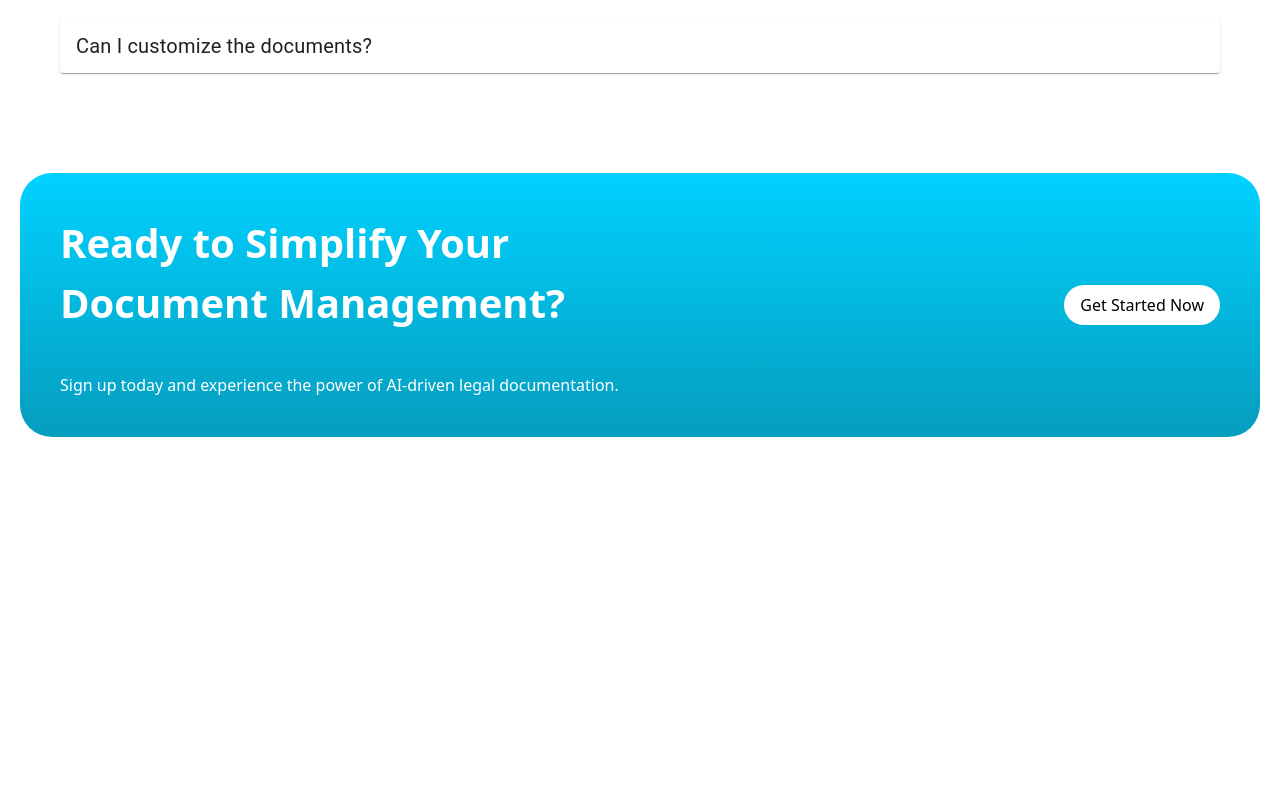
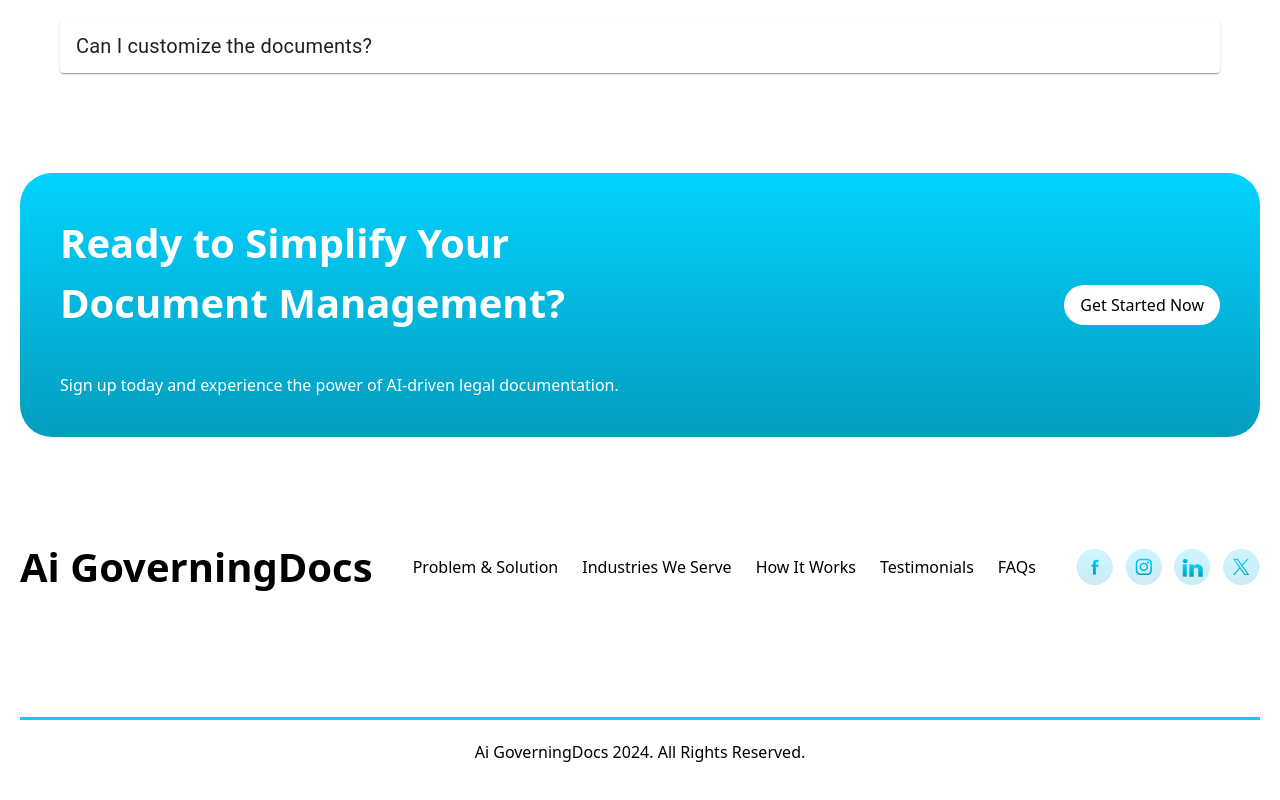
Before and after one commit to skSadi12/carBusiness, a React (Vite) app: page / in a window 1280 px wide. Shown: the part 3503-4303 px from the top of the page. Before the commit the page ends 3940 px from the top, so only its background shows below. Built offline with nearby package versions, Linux system fonts and the light colour scheme; some icons are missing.

Commit message:
footer section done and some change

```diff
--- a/src/App.jsx
+++ b/src/App.jsx
@@ -1,11 +1,13 @@
 
 import './App.css'
+import Ai from './components/home/Ai'
 import Hero from './components/home/Hero'
 import Management from './components/home/Management'
 import Partners from './components/home/Partners'
 import Problem from './components/home/Problem'
 import Questions from './components/home/Questions'
 import Reviews from './components/home/Reviews'
+import Footer from './components/sheard/Footer'
 
 function App() {
 
@@ -18,6 +20,8 @@ function App() {
       <Partners/>
       <Questions/>
       <Management/>
+      <Ai/>
+      <Footer/>
     </main>
   )
 }
--- a/src/components/home/Ai.jsx
+++ b/src/components/home/Ai.jsx
@@ -0,0 +1,32 @@
+import React from "react";
+import fb from "/fb.png";
+import inst from "/instagram.png";
+import linkd from "/in.png";
+import x from "/x.png";
+
+function Ai() {
+  return (
+    <section className="max-w-[1400px] my-20  mx-auto">
+      <div className="flex justify-center md:text-start text-center  p-5 gap-10 lg:justify-between items-center flex-wrap ">
+        <div>
+          <h1 className="text-[40px] font-bold">Ai GoverningDocs</h1>
+        </div>
+        <div className="flex gap-6 flex-wrap">
+          <button className="hover:text-blue-500 ">Problem & Solution</button>
+          <button className="hover:text-blue-500 ">Industries We Serve</button>
+          <button className="hover:text-blue-500 ">How It Works</button>
+          <button className="hover:text-blue-500 ">Testimonials</button>
+          <button className="hover:text-blue-500 ">FAQs</button>
+        </div>
+        <div className="flex gap-3">
+          <img src={fb} alt="" />
+          <img src={inst} alt="" />
+          <img src={linkd} alt="" />
+          <img src={x} alt="" />
+        </div>
+      </div>
+    </section>
+  );
+}
+
+export default Ai;
--- /dev/null
+++ b/src/components/sheard/Footer.jsx
@@ -0,0 +1,15 @@
+import React from 'react'
+
+function Footer() {
+  return (
+    <section className='max-w-[1400px] mx-auto'>
+        <div className='p-5'><hr className='text-[#00D2FF] border-b-2' />
+        <div>
+            <p className='text-18px] text-center py-5'>Ai GoverningDocs 2024. All Rights Reserved.</p>
+        </div></div>
+
+    </section>
+  )
+}
+
+export default Footer
```
